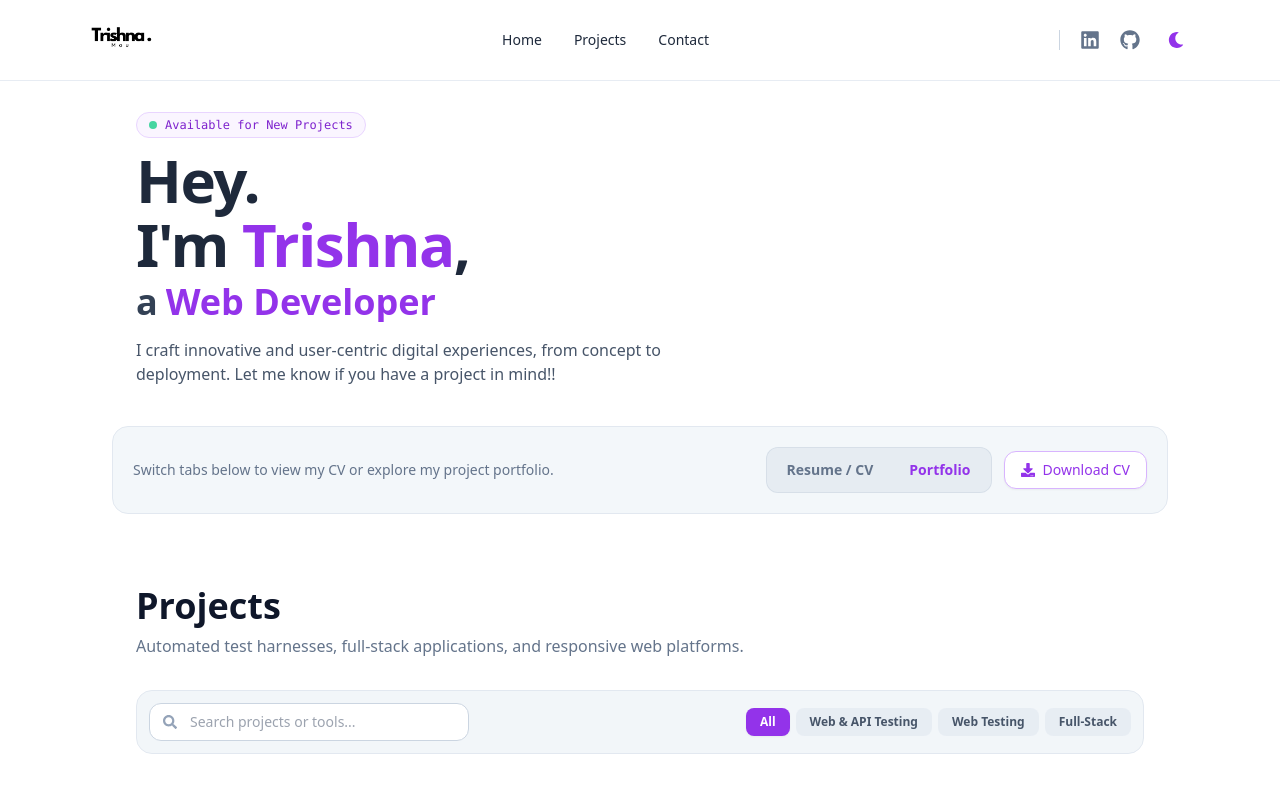
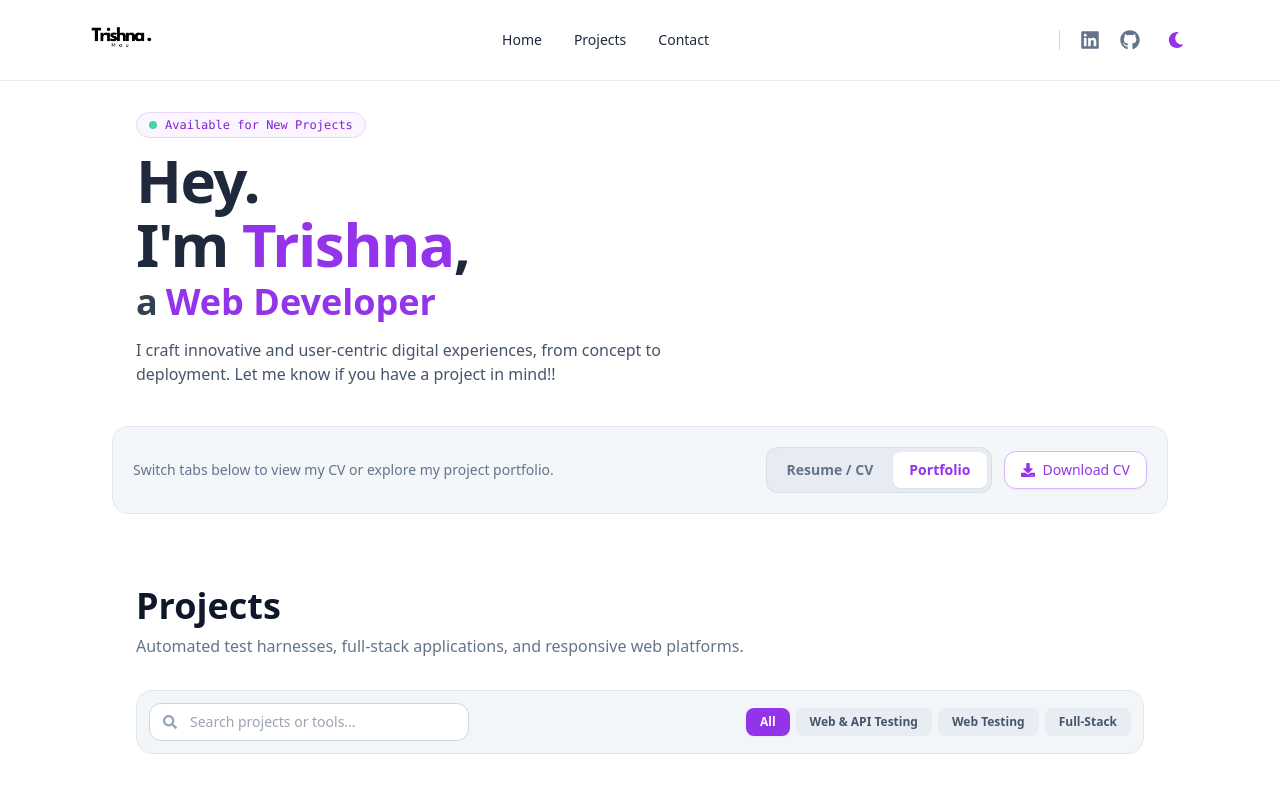
Before and after one commit to Trishna-sharma/portfolio_trishna, a React (Vite) app: page / in a window 1280 px wide. Shown: the top 785 px of the page. Built offline with nearby package versions, Linux system fonts and the light colour scheme.

Commit message:
chnages 1

```diff
--- a/src/components/TabNavigation.jsx
+++ b/src/components/TabNavigation.jsx
@@ -81,7 +81,7 @@ const TabNavigation = ({ theme, projects, activeTab, setActiveTab, handleSubject
               }`}
             >
               Portfolio
-              {activeTab === 'Projects' && (
+              {activeTab === 'projects' && (
                 <motion.div
                   layoutId="activeTabBackground"
                   className={`absolute inset-0 rounded-lg shadow-sm -z-10 ${
```
